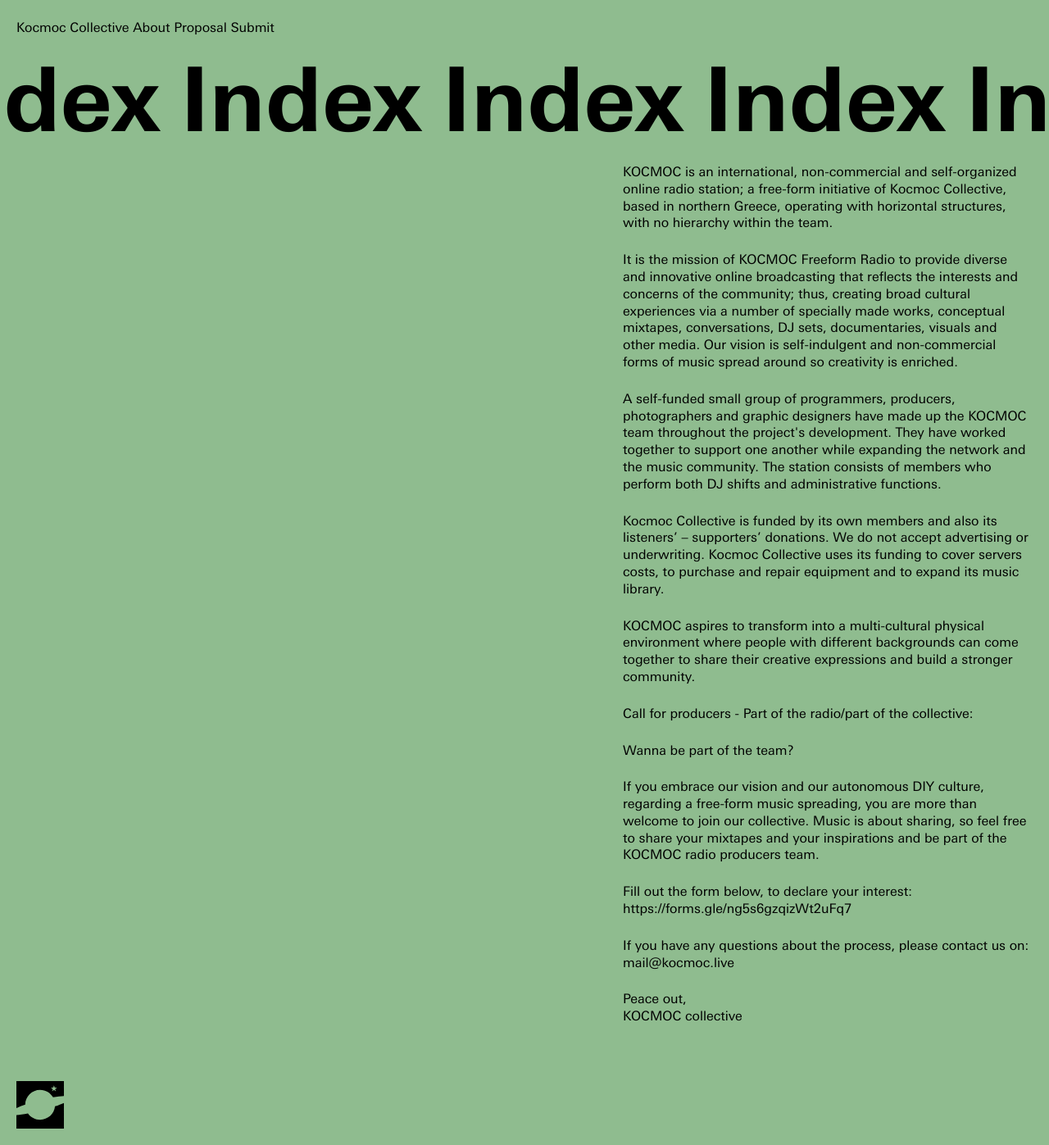
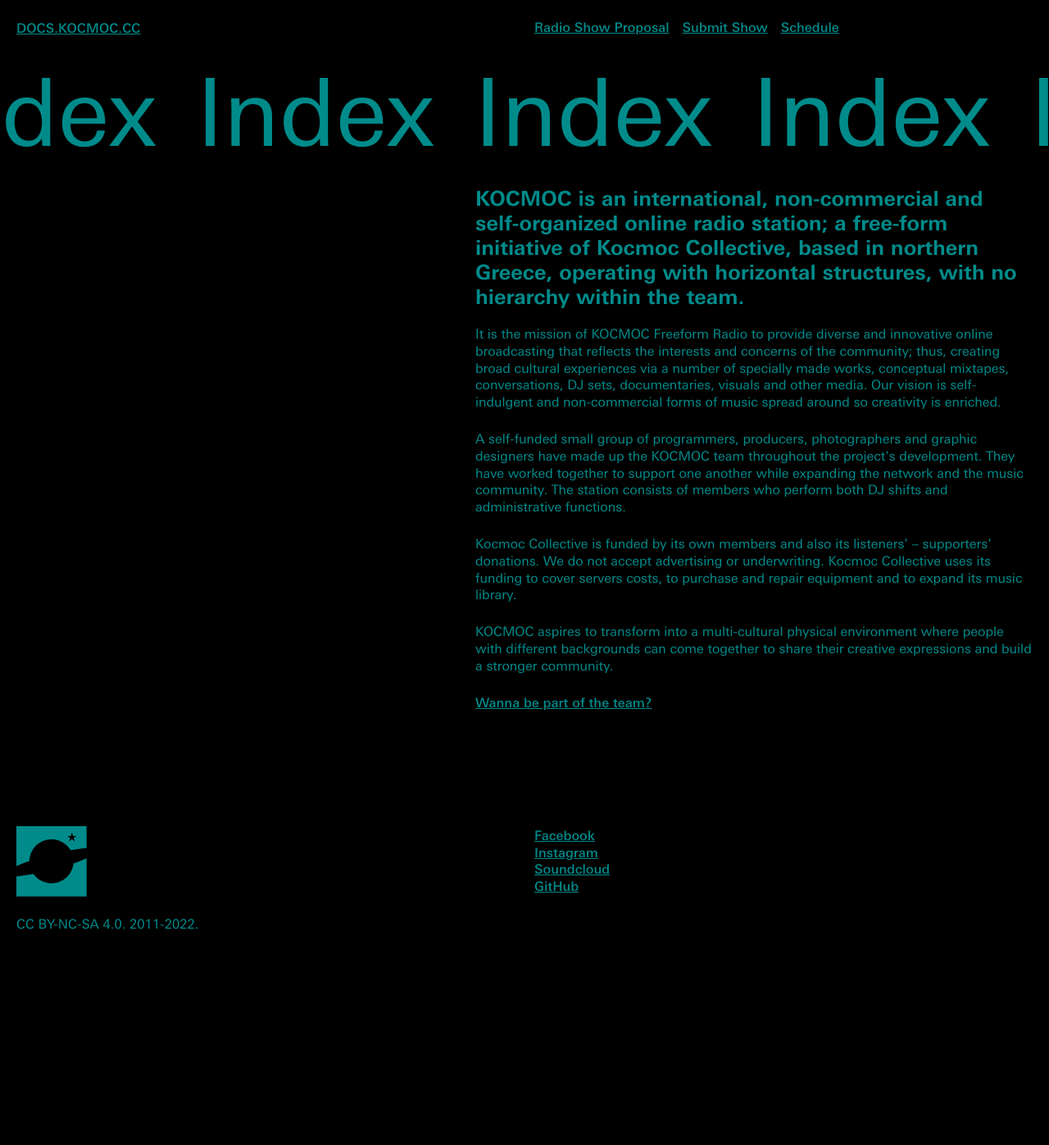
Before and after one commit to kocmoc-collective/docs.kocmoc.cc, a PHP site: page / in a window 1280 px wide. Shown: the whole page at 82% size. After the commit the page ends 1134 px from the top, so only its background shows below. Run offline with PHP 8.4, Linux system fonts and the light colour scheme.

Commit message:
Initial commit

```diff
--- a/footer.php
+++ b/footer.php
@@ -1,11 +1,30 @@
 <footer class="site-footer">
-    <div class="logo"></div>
+    <div class="logo">
+        <svg xmlns="http://www.w3.org/2000/svg" xml:space="preserve" fill-rule="evenodd" stroke-linejoin="round" stroke-miterlimit="2" clip-rule="evenodd" viewBox="0 0 1334 1334">
+            <path d="M666.646 1085.7c-141.384 0-266.327-70.053-342.221-177.304C199.391 931.521 88.556 946.377.002 952.145v381.197h1333.33V612.437c-70.261 31.242-154.727 64.005-249.741 96.661-21.224 211.511-199.789 376.602-416.946 376.602ZM0-.01v756.775c69.795-31.021 153.546-63.541 247.757-95.962 3.211-228.683 189.488-413.184 418.89-413.184 155.032 0 290.293 84.28 362.781 209.44 116.69-20.992 220.221-34.525 303.903-39.976V-.01H.001Zm1108.38 286.557-53.632-39.128-53.634 39.128 20.301-63.731-53.635-37.647h65.248l21.72-65.251 21.717 65.251h65.248l-53.632 37.647 20.299 63.731Z" />
+        </svg>
+    </div>
+
+    <ul class="links">
+        <li><a href="https://www.facebook.com/kocmoc.radio/" target="_blank" rel="noopener noreferrer">Facebook</a></li>
+        <li><a href="https://www.instagram.com/kocmoc.live/" target="_blank" rel="noopener noreferrer">Instagram</a></li>
+        <li><a href="https://soundcloud.com/kocmoclive" target="_blank" rel="noopener noreferrer">Soundcloud</a></li>
+        <li><a href="https://github.com/kocmoc-collective" target="_blank" rel="noopener noreferrer">GitHub</a></li>
+    </ul>
+
+    <div class="cc">
+        CC BY-NC-SA 4.0. 2011-2022.
+    </div>
+
 </footer>
 
 </div>
 
 <script src="src/js/marquee.js?ver=1.0.0"></script>
 <script src="src/js/app.js?ver=1.0.0"></script>
+<?php if ($page == "Schedule") : ?>
+    <script src="src/js/schedule.js?ver=1.0.0"></script>
+<?php endif ?>
 </body>
 
 </html>
--- a/header.php
+++ b/header.php
@@ -5,7 +5,7 @@
     <meta charset="UTF-8" />
     <meta http-equiv="X-UA-Compatible" content="IE=edge" />
     <meta name="viewport" content="width=device-width, initial-scale=1.0" />
-    <title>Kocmoc - <?php echo $page_title; ?></title>
+    <title><?php echo $page; ?> - DOCS.KOCMOC.CC</title>
 
     <link rel="stylesheet" href="src/css/normalize.css?ver=1.0.0" />
     <link rel="stylesheet" href="src/css/app.css?ver=1.0.0" />
@@ -16,14 +16,16 @@
         <header class="site-header">
             <nav class="main-nav">
                 <h1 class="site-title">
-                    <a href="index">Kocmoc Collective</a>
-                    <a href="about">About</a>
-                    <a href="proposal">Proposal</a>
-                    <a href="submit">Submit</a>
+                    <a href="index">DOCS.KOCMOC.CC</a>
                 </h1>
+                <ul class="main-menu">
+                    <li><a href="proposal">Radio Show Proposal</a></li>
+                    <li><a href="submit">Submit Show</a></li>
+                    <li><a href="schedule">Schedule</a></li>
+                </ul>
             </nav>
 
             <div class="marquee" data-speed="0.25" data-pausable="true">
-                <h1><?php echo $page_title; ?></h1>
+                <h1><?php echo $page; ?></h1>
             </div>
         </header>
--- a/index.php
+++ b/index.php
@@ -1,38 +1,33 @@
-<?php $page_title = "Index"; ?>
+<?php $page = "Index"; ?>
 
 <?php include 'header.php'; ?>
 
 <main class="site-main index">
+
     <article>
+
+        <header class="entry-header">
+
+            <h2>KOCMOC is an international, non-commercial and self-organized online radio station; a free-form initiative of Kocmoc Collective, based in northern Greece, operating with horizontal structures, with no hierarchy within the team.</h2>
+
+        </header>
+
         <div class="entry-content">
-            <p>KOCMOC is an international, non-commercial and self-organized online radio station; a free-form initiative of Kocmoc Collective, based in northern Greece, operating with horizontal structures, with no hierarchy within the team.</p>
-            <p>
-                It is the mission of KOCMOC Freeform Radio to provide diverse and innovative online broadcasting that reflects the interests and concerns of the community; thus, creating broad cultural experiences via a number of specially made works,
-                conceptual mixtapes, conversations, DJ sets, documentaries, visuals and other media. Our vision is self-indulgent and non-commercial forms of music spread around so creativity is enriched.
-            </p>
-            <p>
-                A self-funded small group of programmers, producers, photographers and graphic designers have made up the KOCMOC team throughout the project's development. They have worked together to support one another while expanding the network and
-                the music community. The station consists of members who perform both DJ shifts and administrative functions.
-            </p>
-            <p>
-                Kocmoc Collective is funded by its own members and also its listeners’ – supporters’ donations. We do not accept advertising or underwriting. Kocmoc Collective uses its funding to cover servers costs, to purchase and repair equipment
-                and to expand its music library.
-            </p>
+
+            <p>It is the mission of KOCMOC Freeform Radio to provide diverse and innovative online broadcasting that reflects the interests and concerns of the community; thus, creating broad cultural experiences via a number of specially made works, conceptual mixtapes, conversations, DJ sets, documentaries, visuals and other media. Our vision is self-indulgent and non-commercial forms of music spread around so creativity is enriched.</p>
+
+            <p>A self-funded small group of programmers, producers, photographers and graphic designers have made up the KOCMOC team throughout the project's development. They have worked together to support one another while expanding the network and the music community. The station consists of members who perform both DJ shifts and administrative functions.</p>
+
+            <p>Kocmoc Collective is funded by its own members and also its listeners’ – supporters’ donations. We do not accept advertising or underwriting. Kocmoc Collective uses its funding to cover servers costs, to purchase and repair equipment and to expand its music library.</p>
+
             <p>KOCMOC aspires to transform into a multi-cultural physical environment where people with different backgrounds can come together to share their creative expressions and build a stronger community.</p>
-            <p>Call for producers - Part of the radio/part of the collective:</p>
-            <p>Wanna be part of the team?</p>
-            <p>
-                If you embrace our vision and our autonomous DIY culture, regarding a free-form music spreading, you are more than welcome to join our collective. Music is about sharing, so feel free to share your mixtapes and your inspirations and be
-                part of the KOCMOC radio producers team.
-            </p>
-            <p>Fill out the form below, to declare your interest: https://forms.gle/ng5s6gzqizWt2uFq7</p>
-            <p>If you have any questions about the process, please contact us on: mail@kocmoc.live</p>
-            <p>
-                Peace out,<br />
-                KOCMOC collective
-            </p>
+
+            <p><a href="proposal">Wanna be part of the team?</a></p>
+
         </div>
+
     </article>
+
 </main>
 
 <?php include 'footer.php'; ?>
--- a/src/css/app.css
+++ b/src/css/app.css
@@ -54,22 +54,21 @@ html {
   --font-size-base: 1rem;
   --font-size-md: 1.25rem;
   --font-size-lg: 1.563rem;
-  /* --font-size-xl: 2.441rem; */
-  --font-size-xl: clamp(1.424rem, calc(1.424rem + ((1vw - 0.234375rem) * 1.6492)), 2.027rem);
+  --font-size-xl: 2.441rem;
 
   --font-weight-base: normal;
   --font-weight-medium: 500;
   --font-weight-bold: bold;
 
-  --bg-base: #000;
-  --bg-secondary: #e0e0e0;
-  --bg-dark: #141414;
-  --bg-accent: indianred;
+  --bg-base: black;
+  --bg-secondary: black;
+  --bg-dark: black;
+  --bg-accent: black;
 
-  --text-base: #000;
-  --text-light: #eeeeee;
-  --text-dark: #141414;
-  --text-accent: #00cccc;
+  --text-base: indianred;
+  --text-light: white;
+  --text-dark: black;
+  --text-accent: white;
 
   --border-base: #141414;
 
@@ -83,15 +82,15 @@ html {
 }
 
 .red {
-  --bg-accent: indianred;
+  --text-base: indianred;
 }
 
 .blue {
-  --bg-accent: cadetblue;
+  --text-base: cornflowerblue;
 }
 
 .green {
-  --bg-accent: darkseagreen;
+  --text-base: darkcyan;
 }
 
 /* Typography
@@ -121,6 +120,11 @@ h1 {
   line-height: 1.2;
 }
 
+h2 {
+  font-size: var(--font-size-lg);
+  line-height: 1.2;
+}
+
 p {
   margin: 0 0 1.5rem;
 }
@@ -129,7 +133,6 @@ p {
 --------------------------------------------- */
 body {
   margin: 0;
-  background: blue;
 }
 
 hr {
@@ -146,6 +149,8 @@ ol {
 
 ul {
   list-style: disc;
+  margin: 1.5rem 0;
+  padding: 0 0 0 3rem;
 }
 
 ol {
@@ -178,8 +183,9 @@ figure {
 --------------------------------------------- */
 a {
   display: inline-block;
+  font-weight: var(--font-weight-medium);
   color: var(--text-base);
-  text-decoration: none;
+  text-decoration: underline;
 }
 
 a:visited {
@@ -196,13 +202,6 @@ a:active {
   outline: 0;
 }
 
-.underline {
-  text-decoration: underline;
-  text-decoration-thickness: 1px;
-  text-underline-offset: 0.25rem;
-  text-decoration-color: var(--border-base);
-}
-
 /*--------------------------------------------------------------
 # Layouts
 --------------------------------------------------------------*/
@@ -214,6 +213,7 @@ a:active {
   max-width: var(--container-base);
   margin: 0 auto;
   padding: 0;
+  min-height: 100vh;
   background-color: var(--bg-accent);
 }
 
@@ -222,10 +222,23 @@ a:active {
 .site-header {
   max-width: var(--container-fluid);
   margin: 0 auto;
+  position: sticky;
+  top: 0;
 }
 
 .main-nav {
   padding: 1.5rem 20px;
+  /* display: flex;
+  justify-content: space-between; */
+}
+
+@media (min-width: 768px) {
+  .site-header .main-nav {
+    display: grid;
+    grid-template-columns: 1fr 1fr;
+    align-items: center;
+    gap: 1.5rem;
+  }
 }
 
 .site-title {
@@ -234,15 +247,30 @@ a:active {
   font-weight: var(--font-weight-base);
 }
 
+.site-header .main-menu {
+  list-style: none;
+  margin: 0;
+  padding: 0;
+  display: flex;
+  flex-wrap: wrap;
+  gap: 1rem;
+}
+
+@media (max-width: 768px) {
+  .site-header .main-menu {
+    margin-top: 0.75rem;
+  }
+}
+
 .marquee {
   overflow: hidden;
 }
 
 .marquee__copy {
   margin: 0;
-  padding-right: 1.5rem;
-  font-size: 8.5vw;
-  line-height: 100%;
+  padding-right: 3rem;
+  font-size: clamp(4.236rem, calc(4.236rem + ((1vw - 0.2rem) * 4.895)), 11.089rem);
+  font-weight: var(--font-weight-base);
 }
 
 /* Site Main
@@ -253,6 +281,12 @@ a:active {
   margin: 0 auto;
 }
 
+.site-main::after {
+  content: '';
+  display: block;
+  height: 6rem;
+}
+
 /* Site Footer
 --------------------------------------------- */
 
@@ -260,21 +294,109 @@ a:active {
   max-width: var(--container-fluid);
   margin: 0 auto;
   padding: 20px;
+  display: grid;
+  grid-template-columns: 1fr 1fr;
+  align-items: center;
+  gap: 1.5rem;
 }
 
-.site-footer .logo {
+.site-footer .logo svg {
   display: block;
-  content: url('../svg/logo.svg');
-  width: 4.5vw;
-  height: 4.5vw;
+  width: clamp(4.236rem, calc(4.236rem + ((1vw - 0.2rem) * 1.87)), 6.854rem);
+  height: auto;
+  fill: var(--text-base);
+}
+
+.site-footer .links {
+  list-style: none;
+  margin: 0;
+  padding: 0;
 }
 
 /*--------------------------------------------------------------
 # Pages
 --------------------------------------------------------------*/
 
+/* Index
+--------------------------------------------- */
+
+.index .entry-header {
+  max-width: var(--container-md);
+  margin: 0 0 0 auto;
+  padding: 0 20px;
+}
+
 .index .entry-content {
-  max-width: var(--container-sm);
+  max-width: var(--container-md);
   margin: 0 0 0 auto;
-  padding: 1.5rem 20px;
+  padding: 0 20px;
 }
+
+/* Submit
+--------------------------------------------- */
+
+.submit .entry-header {
+  max-width: var(--container-md);
+  margin: 0 0 0 auto;
+  padding: 0 20px;
+}
+
+.submit .entry-content {
+  max-width: var(--container-md);
+  margin: 0 0 0 auto;
+  padding: 0 20px;
+}
+
+/* Proposal
+--------------------------------------------- */
+
+.proposal .entry-header {
+  max-width: var(--container-md);
+  margin: 0 0 0 auto;
+  padding: 0 20px;
+}
+
+.proposal .entry-content {
+  max-width: var(--container-md);
+  margin: 0 0 0 auto;
+  padding: 0 20px;
+}
+
+/* Schedule
+--------------------------------------------- */
+
+.schedule .entry-content {
+  max-width: var(--container-md);
+  margin: 0 0 0 auto;
+  padding: 0 20px;
+}
+
+#schedule > ul {
+  margin: 0;
+  padding: 0;
+  list-style: none;
+  counter-reset: schedule-list;
+  display: flex;
+  flex-direction: column-reverse;
+}
+
+#schedule > ul > li {
+  position: relative;
+  margin-bottom: 0.75rem;
+  padding-bottom: 0.75rem;
+  border-bottom: 1px solid;
+  padding-left: 2.5rem;
+}
+
+#schedule > ul > li::before {
+  position: absolute;
+  left: 0;
+  top: 0.075rem;
+  font-size: 0.8rem;
+  counter-increment: schedule-list;
+  content: counter(schedule-list, decimal-leading-zero) '.';
+}
+
+#schedule > ul > li .title {
+  font-weight: var(--font-weight-bold);
+}
--- a/src/js/app.js
+++ b/src/js/app.js
@@ -5,7 +5,7 @@ Random Color Pallete
 window.onload = () => {
   const palettes = ['red', 'blue', 'green'];
   const randomPalette = palettes[Math.floor(Math.random() * palettes.length)];
-  document.querySelector('.site').classList.add(randomPalette);
+  document.body.classList.add(randomPalette);
 };
 
 /*
```
Also changed, not shown: about.php (deleted, +0 -13 lines), proposal.php (+19 -3 lines), schedule.php (added, +13 -0 lines), src/js/schedule.js (added, +111 -0 lines), submit.php (+33 -3 lines), src/svg/logo.svg.
